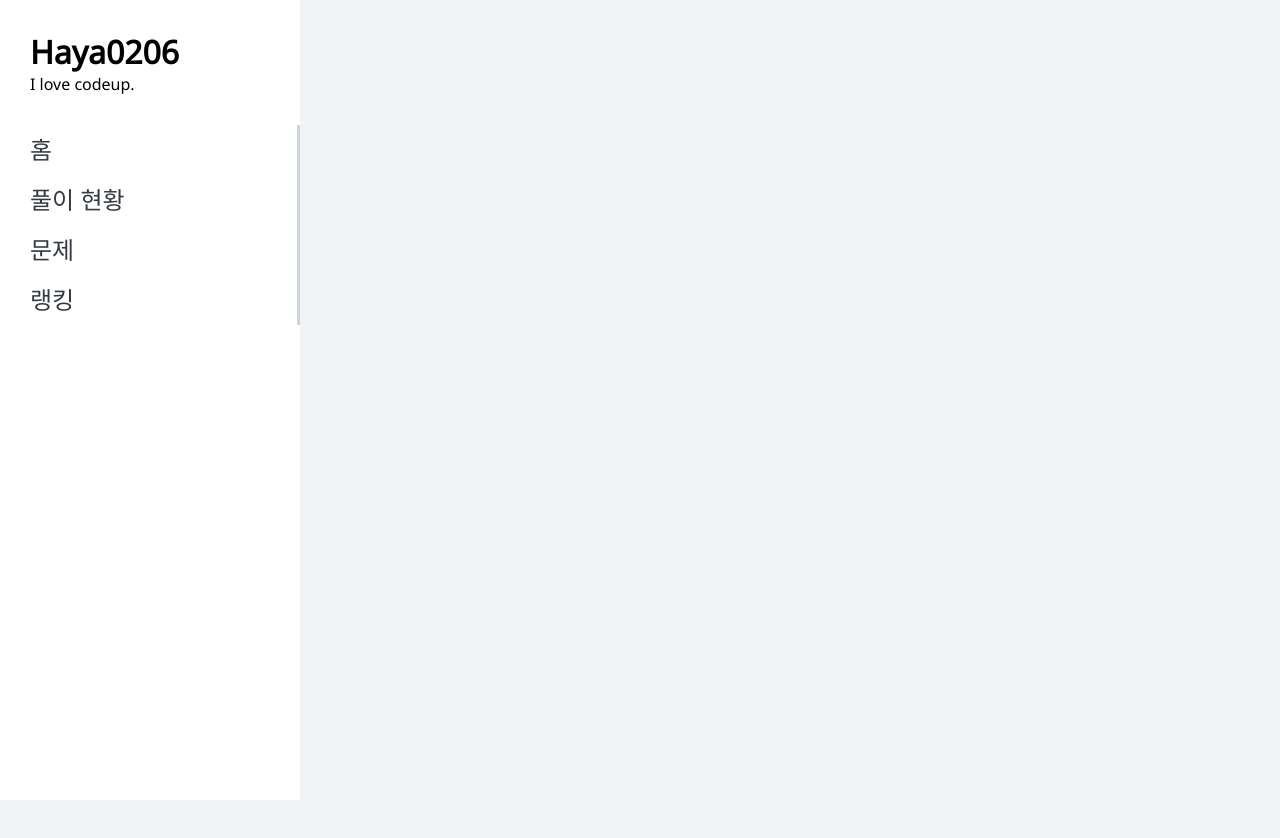
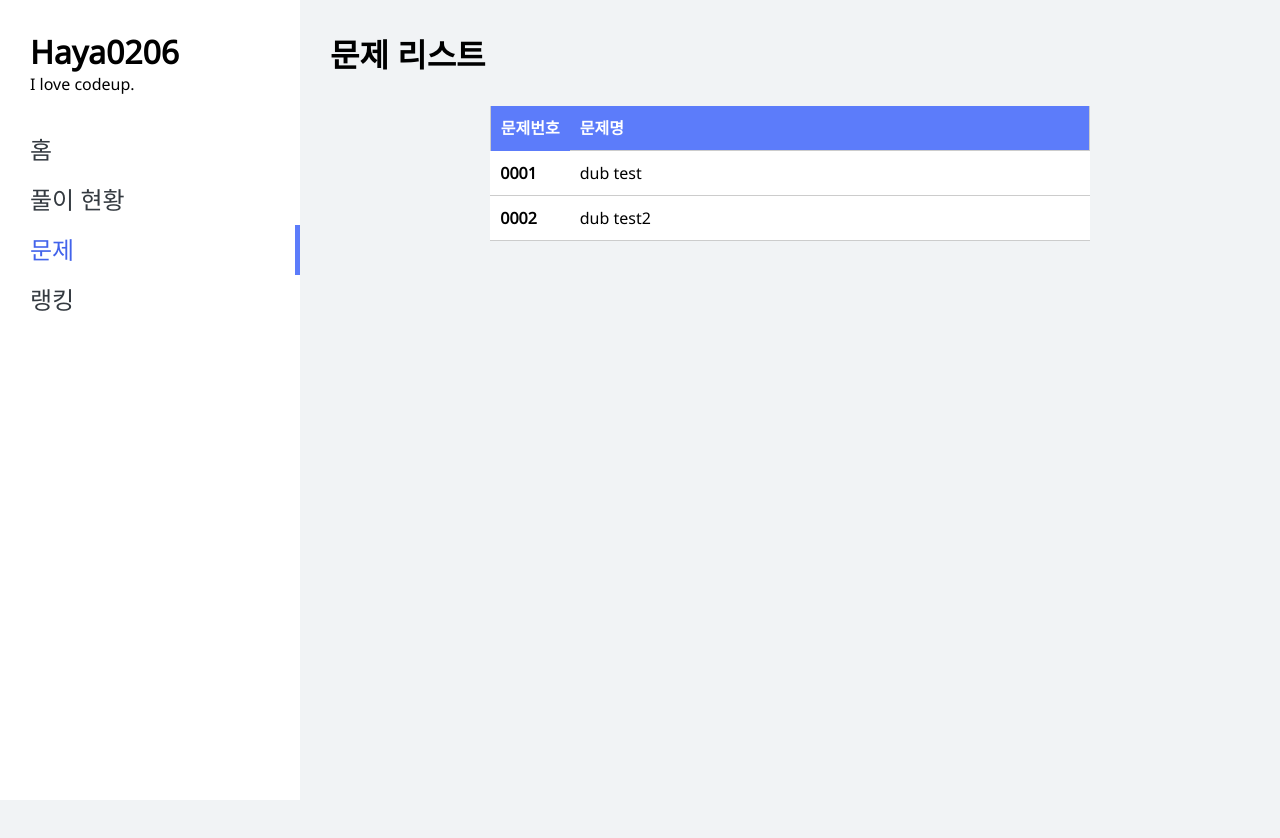
Before and after one commit to kuko216/This.Code_frontend, a React app: page /problems in a window 1280 px wide. Shown: the top 838 px of the page. Before the commit the page ends 800 px from the top, so only its background shows below. Built offline with nearby package versions, Linux system fonts and the light colour scheme.

Commit message:
문제 리스트

```diff
--- /dev/null
+++ b/src/components/DashBoard.js
@@ -0,0 +1,14 @@
+// @flow
+import React from 'react';
+import styled from 'styled-components';
+import oc from 'open-color';
+
+class DashBoard extends React.Component {
+    render(){
+        return (
+            <>DashBoard</>
+        )
+    }
+}
+
+export default DashBoard;
--- a/src/components/ProblemList.js
+++ b/src/components/ProblemList.js
@@ -3,10 +3,55 @@ import React from 'react';
 import styled from 'styled-components';
 import oc from 'open-color';
 
+import ProblemTableRow from './ProblemTableRow';
+
+const Title = styled.h1`
+    margin: 0;
+`
+
+const Table = styled.table`
+    margin: 30px auto;
+    border-collapse: collapse;
+    text-align: left;
+    line-height: 1.5;
+`
+
+const Head = styled.thead`
+    border-right: 1px solid #ccc;
+    border-left: 1px solid #ccc;
+    background: ${oc.indigo[5]};
+`
+
+const Number = styled.td`
+    padding: 10px;
+    font-weight: bold;
+    vertical-align: top;
+    color: white;
+`
+
+const PTitle = styled.td`
+    width: 300px;
+    padding: 10px;
+    font-weight: bold;
+    vertical-align: top;
+    border-bottom: 1px solid #ccc;
+    color: white;
+`
+
+
 class ProblemList extends React.Component {
     render(){
         return (
-            <>problemList</>
+            <>
+                <Title>문제 리스트</Title>
+                <Table>
+                    <Head>
+                        <Number>문제번호</Number>
+                        <PTitle>문제명</PTitle>
+                    </Head>
+                    <ProblemTableRow />
+                </Table>
+            </>
         )
     }
 }
--- /dev/null
+++ b/src/components/ProblemTableRow.js
@@ -0,0 +1,43 @@
+// @flow
+import React from 'react';
+import styled from 'styled-components';
+import oc from 'open-color';
+
+const Number = styled.td`
+    padding: 10px;
+    font-weight: bold;
+    vertical-align: top;
+    color: black;
+    border-bottom: 1px solid #ccc;
+`
+
+const PTitle = styled.td`
+    width: 500px;
+    padding: 10px;
+    vertical-align: top;
+    border-bottom: 1px solid #ccc;
+`
+
+const Row = styled.tr`
+    background-color: white;
+    &:hover{
+        background-color: ${oc.gray[1]};
+    }
+`
+
+const ProblemTableRow = ({id, title}) => {
+    return (
+        <tbody>
+            <Row>
+                <Number>0001</Number>
+                <PTitle>dub test</PTitle>
+            </Row>
+            <Row>
+                <Number>0002</Number>
+                <PTitle>dub test2</PTitle>
+            </Row>
+        </tbody>
+    );
+};
+
+export default ProblemTableRow;
--- a/src/containers/PageTemplate.js
+++ b/src/containers/PageTemplate.js
@@ -5,6 +5,7 @@ import oc from 'open-color';
 
 import { NavLink, Route } from 'react-router-dom';
 
+import DashBoard from 'components/DashBoard';
 import ProblemList from 'components/ProblemList';
 import SolveLog from 'components/SolveLog';
 import Rank from 'components/Rank';
@@ -26,6 +27,7 @@ const SideNav = styled.div`
 const Content = styled.div`
     width: 100%;
     height: 100%;
+    padding: 30px;
 `
 
 const UserProfile = styled.div`
@@ -49,7 +51,6 @@ const NavItem = styled(NavLink)`
     height: 50px;
     width: 100%;
     box-sizing: border-box;
-    border-right: 3px solid ${oc.gray[4]};
     padding-left: 30px;
     color: ${oc.gray[8]};
     &:link{
@@ -59,7 +60,7 @@ const NavItem = styled(NavLink)`
         text-decoration: none;
     }
     &:hover{
-        background-color: ${oc.gray[0]}
+        background-color: ${oc.gray[0]};
         text-decoration: none;
     }
     &:active{
@@ -68,7 +69,7 @@ const NavItem = styled(NavLink)`
 
     &.active{
         color: ${oc.indigo[7]};
-        border-right: 3px solid ${oc.indigo[5]};
+        border-right: 5px solid ${oc.indigo[5]};
     }
 `
 
@@ -90,12 +91,13 @@ class PageTemplate extends React.Component {
                     </UserProfile>
                     <NavItem exact to="/" activeClassName="active"><NavText>홈</NavText></NavItem>
                     <NavItem to="/solvelog" activeClassName="active"><NavText>풀이 현황</NavText></NavItem>
-                    <NavItem to="/problem" activeClassName="active"><NavText>문제</NavText></NavItem>
+                    <NavItem to="/problems" activeClassName="active"><NavText>문제</NavText></NavItem>
                     <NavItem to="/rank" activeClassName="active"><NavText>랭킹</NavText></NavItem>
                 </SideNav>
                 <Content>
+                    <Route exact path="/" component={DashBoard}/>
                     <Route path="/solvelog" component={SolveLog}/>
-                    <Route path="/problem" component={ProblemList}/>
+                    <Route path="/problems" component={ProblemList}/>
                     <Route path="/rank" component={Rank}/>
                 </Content>
             </Wrapper>
```
